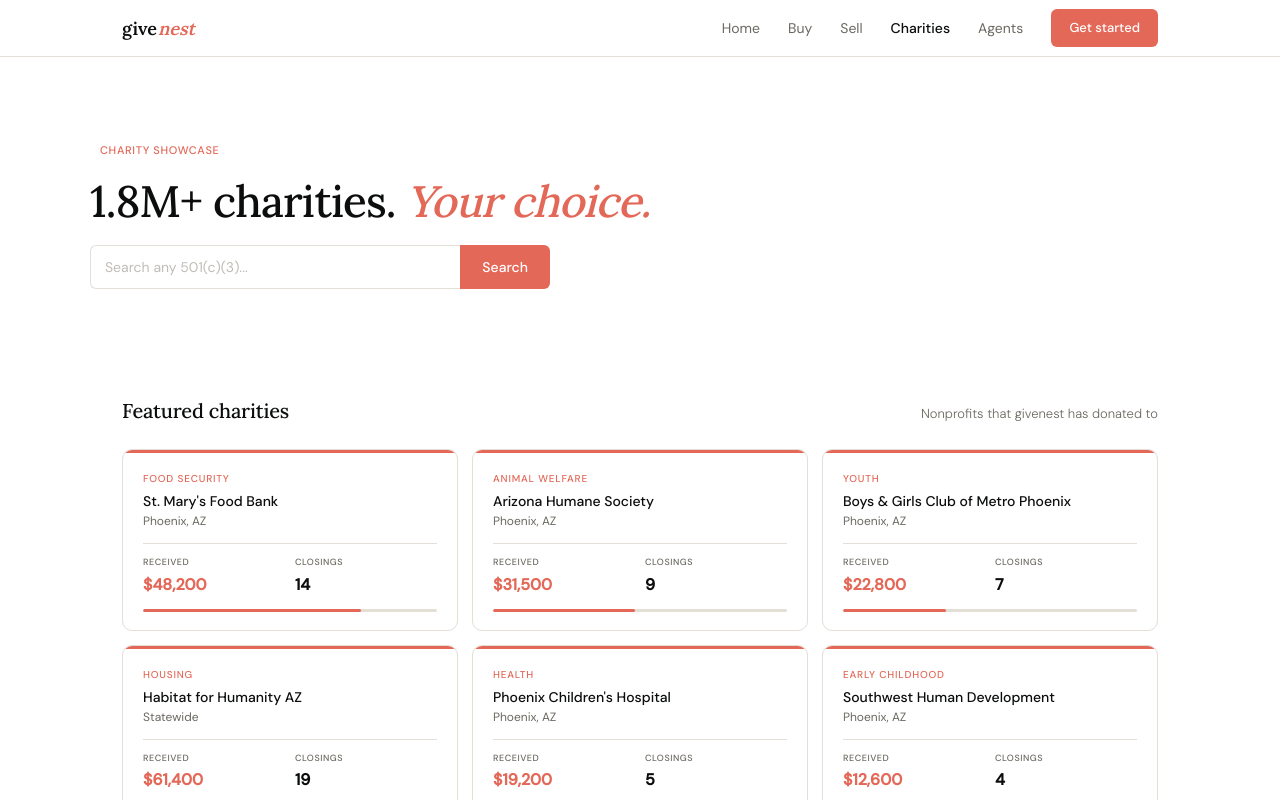
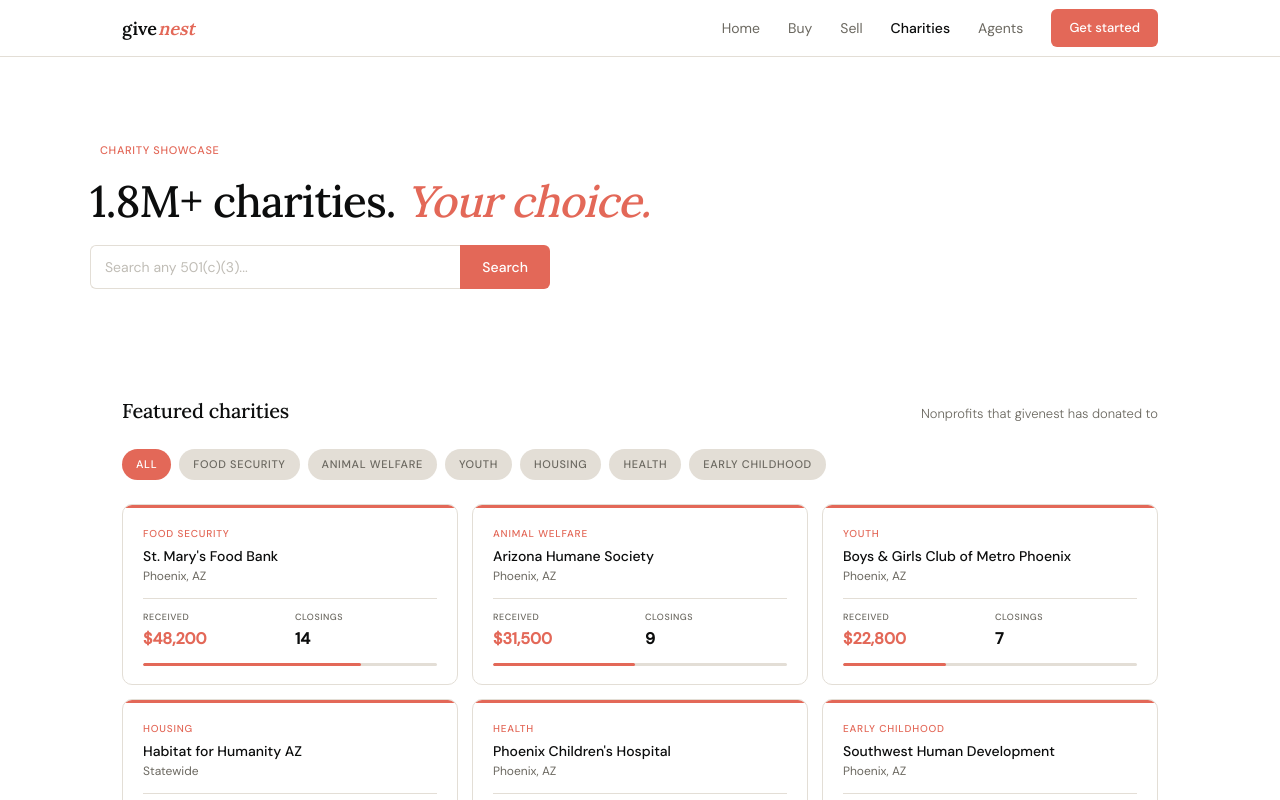
Before and after one commit to dtess85/givenest, a Next.js app: page /charities in a window 1280 px wide. Shown: the top 800 px of the page. Built offline with nearby package versions, Linux system fonts and the light colour scheme.

Commit message:
Add category filter pills to charities page

```diff
--- a/app/(public)/charities/page.tsx
+++ b/app/(public)/charities/page.tsx
@@ -7,12 +7,17 @@ import { fmt } from "@/lib/utils";
 
 export default function Charities() {
   const [search, setSearch] = useState("");
+  const [activeCategory, setActiveCategory] = useState("All");
 
-  const filtered = CHARITIES.filter(
-    (c) =>
+  const CATEGORIES = ["All", ...Array.from(new Set(CHARITIES.map((c) => c.category)))];
+
+  const filtered = CHARITIES.filter((c) => {
+    const matchesSearch =
       c.name.toLowerCase().includes(search.toLowerCase()) ||
-      c.category.toLowerCase().includes(search.toLowerCase())
-  );
+      c.category.toLowerCase().includes(search.toLowerCase());
+    const matchesCategory = activeCategory === "All" || c.category === activeCategory;
+    return matchesSearch && matchesCategory;
+  });
 
   return (
     <div>
@@ -47,6 +52,22 @@ export default function Charities() {
           <span className="text-[13px] font-light text-muted">
             Nonprofits that givenest has donated to
           </span>
+        </div>
+
+        <div className="mb-6 flex flex-wrap gap-2">
+          {CATEGORIES.map((cat) => (
+            <button
+              key={cat}
+              onClick={() => setActiveCategory(cat)}
+              className={`rounded-full px-[14px] py-[7px] text-[11px] font-medium uppercase tracking-[0.06em] transition-colors ${
+                activeCategory === cat
+                  ? "bg-coral text-white"
+                  : "bg-border text-muted hover:text-black"
+              }`}
+            >
+              {cat}
+            </button>
+          ))}
         </div>
 
         <div className="grid grid-cols-1 gap-[14px] sm:grid-cols-2 lg:grid-cols-3">
```
